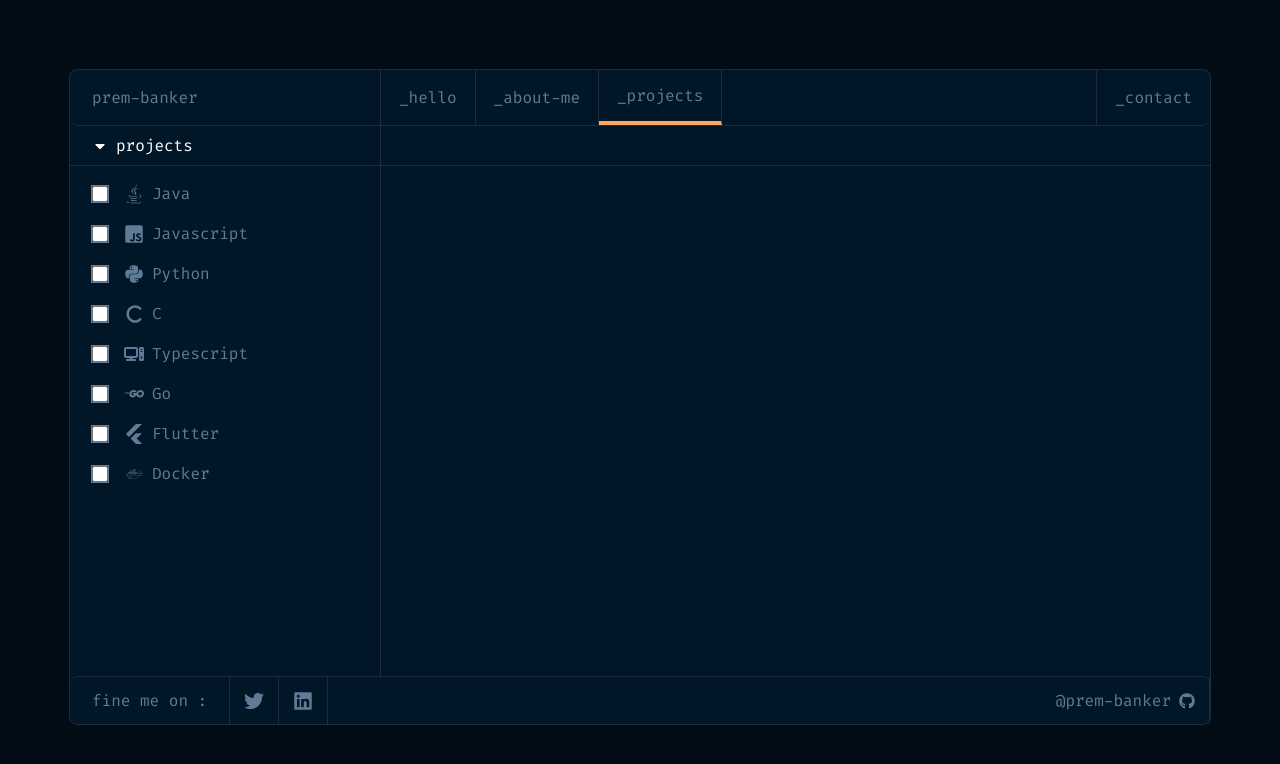
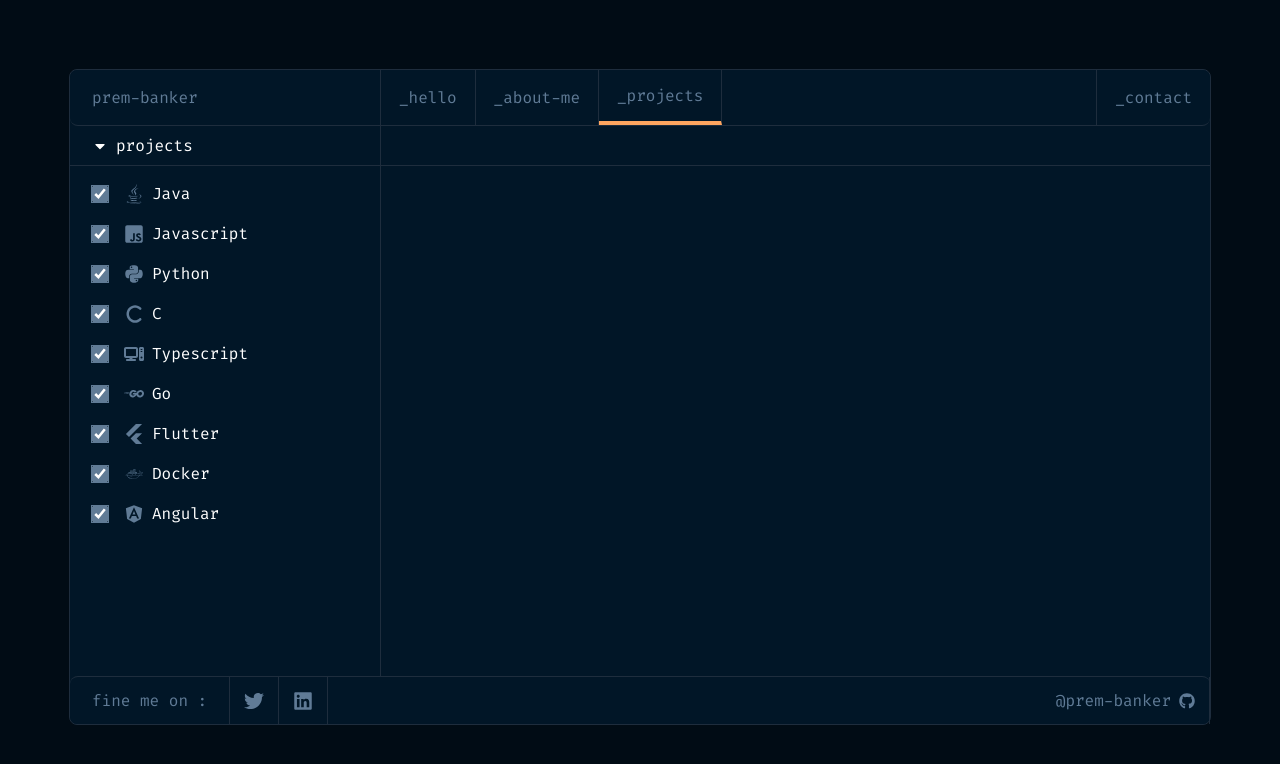
Before and after one commit to prem-banker/pro-folio, a Next.js app: page /projects in a window 1280 px wide. Shown: the top 764 px of the page. Built offline with nearby package versions, Linux system fonts and the light colour scheme.

Commit message:
changes to active tech sidebar

```diff
--- a/public/data/meta.json
+++ b/public/data/meta.json
@@ -7,6 +7,7 @@
     "typescript",
     "go",
     "flutter",
-    "docker"
+    "docker",
+    "angular"
   ]
 }
--- a/src/app/projects/page.tsx
+++ b/src/app/projects/page.tsx
@@ -1,20 +1,32 @@
-import Link from "next/link";
-import { FaArrowDown, FaCaretDown, FaChevronDown } from "react-icons/fa";
+"use client";
+
+import { useState } from "react";
+import { FaCaretDown } from "react-icons/fa";
 import meta from "../../../public/data/meta.json";
-import { getIconComponent, standardizeName } from "../utils/utils";
 import TechIcon from "../components/techicon";
 import "../styles/projects.css";
+import { standardizeName } from "../utils/utils";
 
 // `app/dashboard/page.tsx` is the UI for the `/dashboard` URL
 export default function Page() {
   const { technologies } = meta;
+  const [activeTechnologies, setActiveTechnologies] = useState(technologies);
+
+  const toggleCheckbox = (tech: string) => {
+    if (activeTechnologies.includes(tech)) {
+      setActiveTechnologies(activeTechnologies.filter((t) => t !== tech));
+    } else {
+      setActiveTechnologies([...activeTechnologies, tech]);
+    }
+  };
+
   return (
     <div className="flex flex-col h-full">
       {/* Header */}
       <div className="h-[40px] flex items-center justify-between border-b border-line">
         <div className="flex-vertical-center">
           <div className="w-[311px] pl-[22px] border-r border-line  flex-vertical-center">
-            <FaCaretDown className="text-white  mr-2" />
+            <FaCaretDown className="text-white mr-2" />
             <span className="text-white">projects</span>
           </div>
         </div>
@@ -27,10 +39,18 @@ export default function Page() {
         <div className="w-[311px] border-r border-line h-full">
           {technologies.map((tech, index) => (
             <div key={index} className="flex items-center mt-4 mx-[22px]">
-              <input type="checkbox" id={tech} className="h-4 w-4" />
+              <input
+                type="checkbox"
+                id={tech}
+                className="h-4 w-4"
+                checked={activeTechnologies.includes(tech)}
+                onChange={() => toggleCheckbox(tech)}
+              />
               <label
                 htmlFor={tech}
-                className="flex items-center space-x-2 ml-4"
+                className={`flex items-center space-x-2 ml-4 ${
+                  activeTechnologies.includes(tech) ? "text-white" : ""
+                }`}
               >
                 <TechIcon tech={tech} />
                 <span>{standardizeName(tech)}</span>
```
